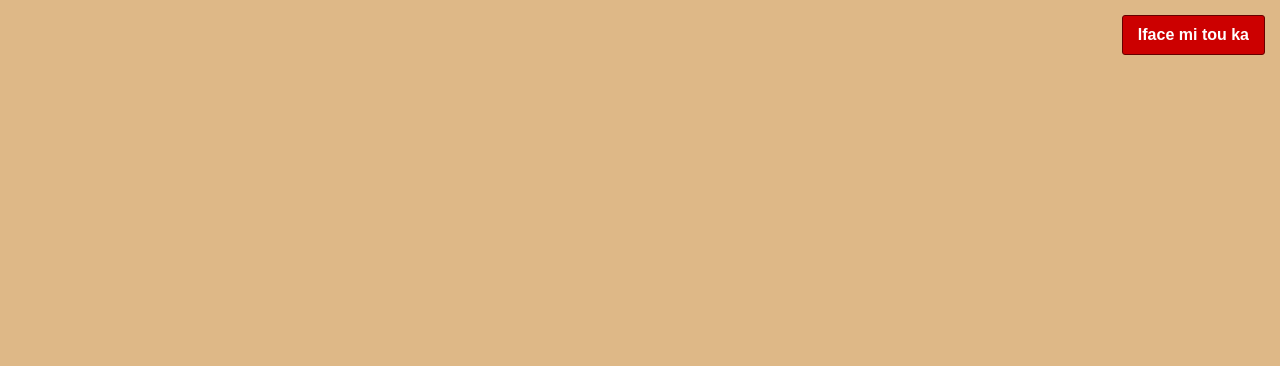
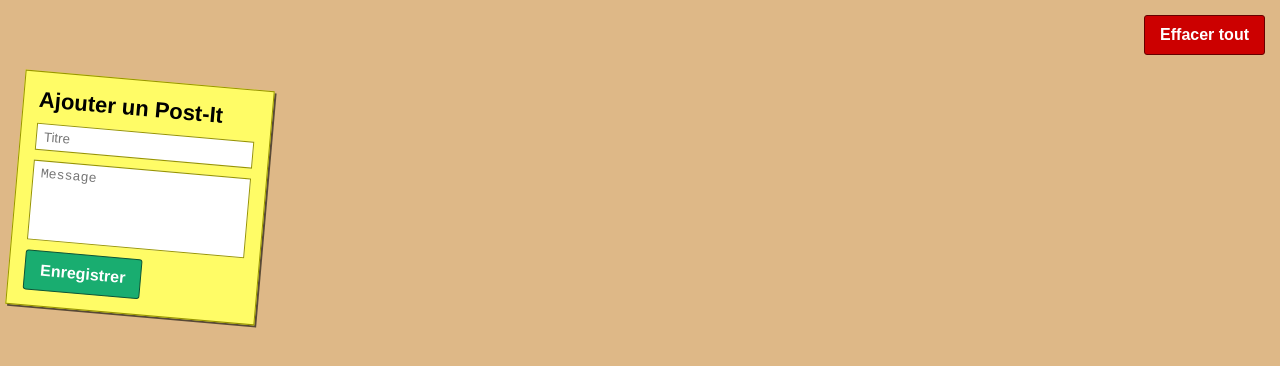
Before and after one commit to FranckGalinier/ERN24_js-post-it, a plain HTML site: page index.html in a window 1280 px wide. Drawn offline with Linux system fonts and the light colour scheme.

Commit message:
Génération du formulaire de création de Post-it

```diff
--- a/app/app.js
+++ b/app/app.js
@@ -1,4 +1,78 @@
+//***************************app.js****************************** */
+
+const app = {
+    elBtnClear: document.getElementById('clear-btn'), //? Récupération du bouton "effacer tout" du html
+    elPostItsContainer: document.getElementById('post-its-w'), //? Récupération de la div Post-it du html
+    elCreateForm: null //? je mets un objet inexistant pour préparer la variable qui va contenir le formulaire
+};
+
+
+
+
+
+//? commentaire en dessous permet de commander le code ici si on passe la souris sur la function d'en dessous
+//? peut permettre de documenter une application
+/**
+ ** Démarrage de l'application
+ */
 
 function appInit() {
     console.log('Application démarré');
+
+
+    //? Création  du formulaire
+    appCreateFormDOM(); //? créer le formualaire et le stocke dans le DOM
+
+    //? Reconstitution des Post-it enregistrés
+
+    //? Injection du formulaire
+    app.elPostItsContainer.append(app.elCreateForm)
+};
+
+/**
+ * * Fabrique le formulaire d'ajout d'un Post-it
+ */
+
+function appCreateFormDOM() {  //?Application qui va créer le formulaire
+    /*
+    <div id="create-form" class="post-it">
+        <div class="content">
+            <div class="title">Ajouter un Post-It</div>
+            <input type="text" id="form-title" placeholder="Titre">
+            <textarea id="form-content" placeholder="Message"></textarea>
+            <div class="btn btn-success" id="form-save">Enregistrer</div>
+        </div>
+    </div> */
+
+    //? Préparation du Post-It contenant le formulaire
+    app.elCreateForm = document.createElement('div');//?Création d'une div
+    app.elCreateForm.classList.add('post-it'); //? Création d'une classe sur la div
+    app.elCreateForm.id = 'create-form'; //? Création de l'id sur la div
+
+
+    //? Préparation du contenu de elCreateForm
+    let htmlContent = '<div class="content">'; //? on lui rajoute à chaque fois une partie de l'HTML pour que le code soit lisible
+    htmlContent += '<div class="title">Ajouter un Post-It</div>';
+    htmlContent += '<input type="text" id="form-title" placeholder="Titre"></input>';
+    htmlContent += '<textarea id="form-content" placeholder="Message"></textarea>';
+    htmlContent += '<div class="btn btn-success" id="form-save">Enregistrer</div>';
+    htmlContent += '</div>';
+
+
+    //? Injection du contenu dans elCreateForm
+    app.elCreateForm.innerHTML = htmlContent; //? On rajoute le contenu de la variable dans le texte html (innerHTML) pour qu'il existe
+
+
+    // ? Gestion du bouton d'enregistrement
+    const elBtnNewPostIt = app.elCreateForm.querySelector('#form-save'); //? Récupération du bouton
+    elBtnNewPostIt.addEventListener('click', appHandlerNewPostIt); // ? On lui applique un écouteur
+
+};
+
+/**
+ * * Gestionnaire de l'enregistrement d'un nouveau Post-It
+ */
+function appHandlerNewPostIt() {
+    console.log('cliqué');
+
 }
--- a/index.html
+++ b/index.html
@@ -12,12 +12,13 @@
 
 <body>
     <div class="tool-bar">
-        <div id="clear-btn" class="btn btn-danger">Iface mi tou ka</div>
+        <div id="clear-btn" class="btn btn-danger">Effacer tout</div>
     </div>
     <div id="post-its-w"></div>
 
 
-    <!-- Chargement des scripts -->
+    <!--?------ Chargement des scripts----- -->
+
     <script src="./app/postit.js"></script>
     <script src="./app/app.js"></script>
     <script src="index.js"></script>
```
